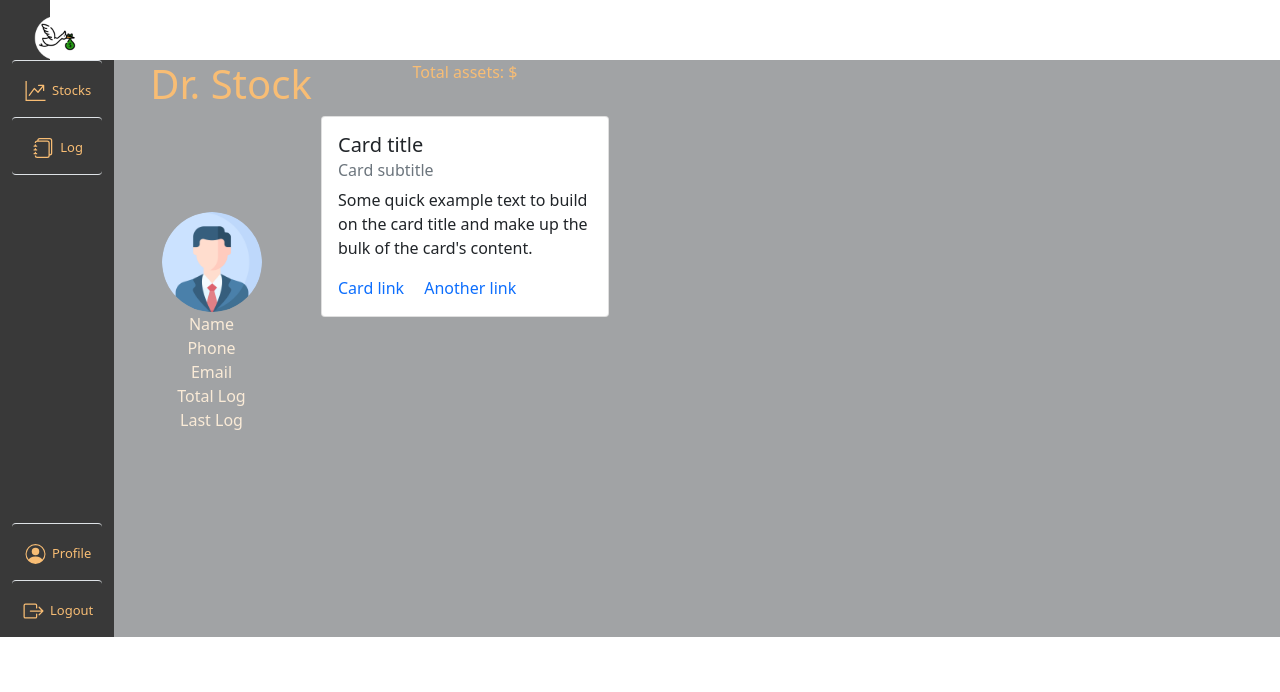
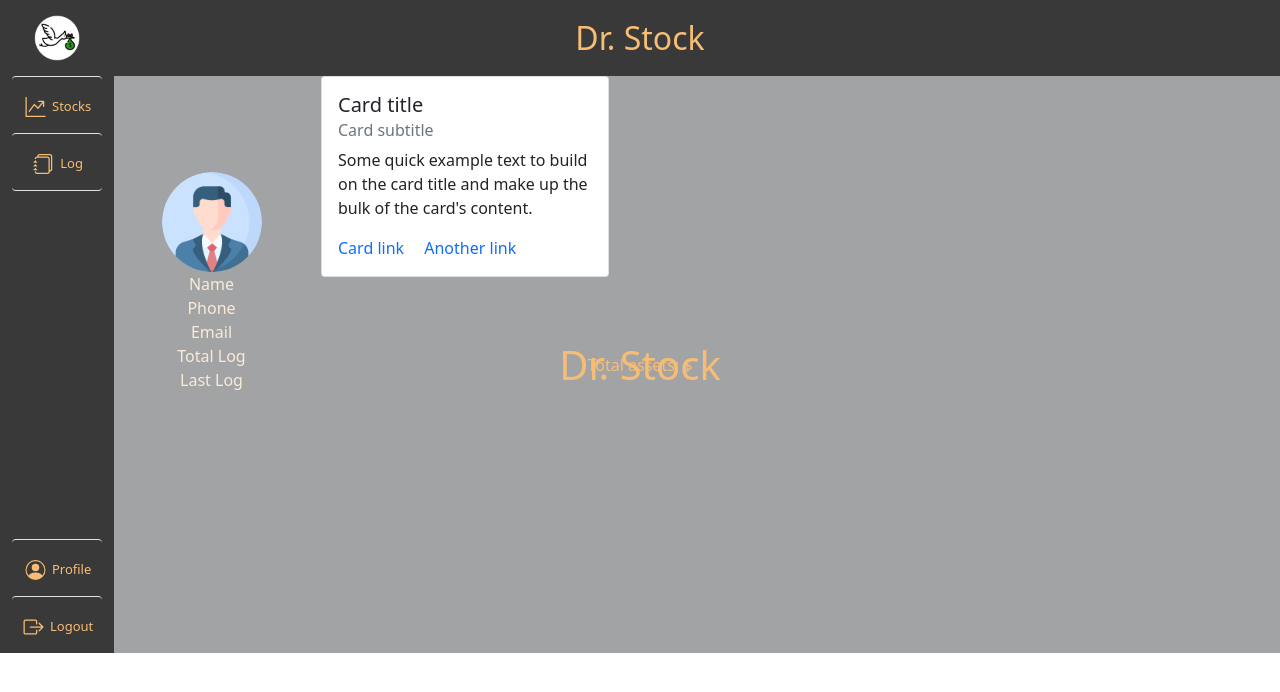
Before and after one commit to ESDG3/dr_stocks-frontend, a plain HTML site: page profile.html in a window 1280 px wide. Drawn offline with nearby package versions, Linux system fonts and the light colour scheme.

Commit message:
Update main.css

```diff
--- a/asset/css/main.css
+++ b/asset/css/main.css
@@ -18,10 +18,8 @@ a {
 
 /* hs */
  .navbar {
-        position: relative;
-        width: 50px;
-        height: 60px;
-        background-size: contain;
+	position: sticky;
+	top: 0px;
     background-color: #393939;
     }
 
@@ -34,22 +32,17 @@ a {
 	color: rgb(248, 189, 116);
 }
 
-    .title {
-        background-color: #393939;
-        position: fixed;
-        /* Set the navbar to fixed position */
-        top: 0;
-        /* Position the navbar at the top of the page */
-        width: 95%;
-        /* Full width */
-        height: 50px;
-        right: 0px;
+.appname {
+	color: rgb(248, 189, 116);
+	float: none;
+	position: absolute;
+	top: 50%;
+	left: 50%;
+	transform: translate(-50%, -50%);
 }
 
-    .appname {
-        color: rgb(248, 189, 116);
-        text-align: center;
-        align-items: center;
+.content {
+	position: fixed;
 }
 
 .profile {
```
Lines whose indentation alone changed are shown as unchanged.
